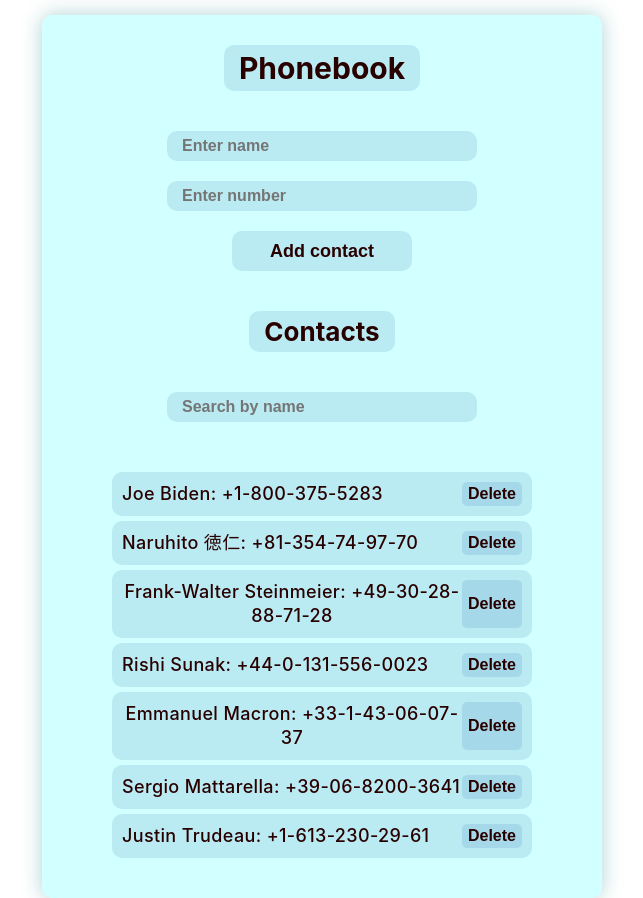
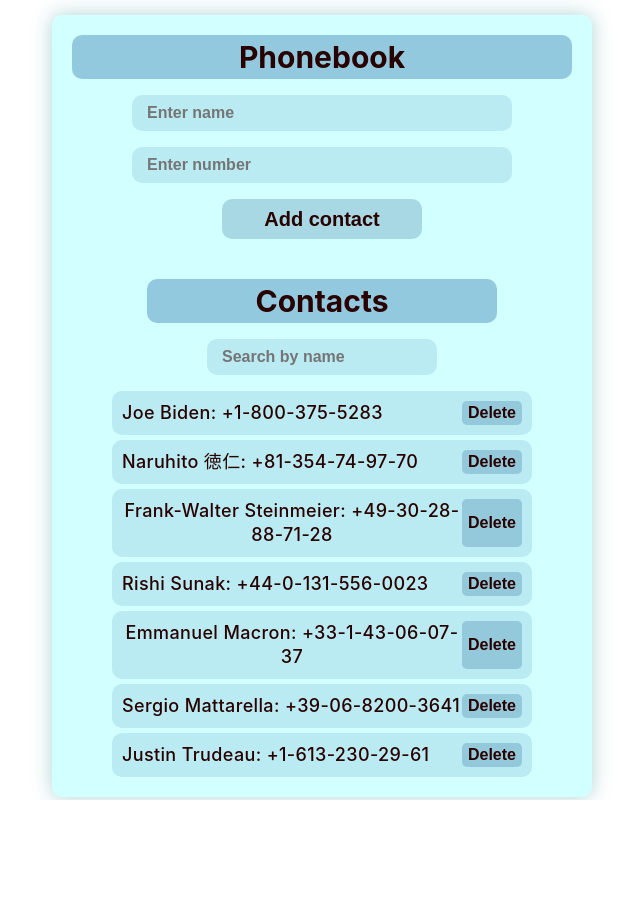
Before and after one commit to sidlicki/goit-react-hw-06-phonebook, a React (Create React App) app: page / in a window 1280 px wide. Shown: the whole page, without its empty margins (318-961 px from the left). After the commit the page ends 800 px from the top, so only its background shows below. Built offline with nearby package versions, Linux system fonts and the light colour scheme.

Commit message:
styles update

```diff
--- a/src/components/App.module.css
+++ b/src/components/App.module.css
@@ -5,34 +5,33 @@
   display: flex;
   flex-direction: column;
   align-items: center;
-  gap: 40px;
-  width: max-content;
-  min-width: 500px;
-  padding: 30px;
+  padding: 20px;
+  margin-left: auto;
+  margin-right: auto;
+  max-width: 500px;
   background-color: rgba(0, 255, 255, 0.178);
   border-radius: 10px;
   box-shadow: 0 0 20px rgba(24, 129, 129, 0.349);
-  min-height: 70vh;
 }
 
-.title {
+.title,
+.subtitle {
   font-size: 30px;
   font-weight: bold;
   text-align: center;
   margin: 0;
   color: rgb(41, 0, 0);
-  background-color: rgba(10, 85, 151, 0.116);
-  padding: 5px 15px;
+  background-color: rgba(10, 85, 151, 0.316);
+  padding: 4px 0;
   border-radius: 10px;
+  margin-bottom: 16px;
+}
+
+.title {
+  width: 100%;
 }
 
 .subtitle {
-  font-size: 26px;
-  font-weight: bold;
-  text-align: center;
-  margin: 0;
-  color: rgb(41, 0, 0);
-  background-color: rgba(10, 85, 151, 0.116);
-  padding: 5px 15px;
-  border-radius: 10px;
+  width: 70%;
+  margin-top: 40px;
 }
--- a/src/components/ContactForm/ContactForm.module.css
+++ b/src/components/ContactForm/ContactForm.module.css
@@ -3,13 +3,12 @@
   flex-direction: column;
   align-items: center;
   justify-content: center;
-  gap: 20px;
   width: 100%;
+  gap: 16px;
 }
 .input {
-  width: 100%;
-  max-width: 280px;
-  height: 30px;
+  width: 70%;
+  height: 36px;
   padding: 0 15px 0 15px;
   border-radius: 10px;
   border: none;
@@ -30,25 +29,25 @@
 }
 
 .button {
-  width: 100%;
-  max-width: 180px;
+  width: 40%;
+  min-width: 150px;
   height: 40px;
   padding: 0 15px 0 15px;
   border-radius: 10px;
   border: none;
   outline: none;
-  font-size: 18px;
+  font-size: 20px;
   font-weight: bold;
   color: rgb(41, 0, 0);
-  background-color: rgba(10, 85, 151, 0.116);
+  background-color: rgba(12, 74, 128, 0.216);
   cursor: pointer;
   transition: 0.3s ease;
 }
 .button:hover {
-  background-color: rgba(10, 85, 151, 0.305);
+  background-color: rgba(10, 85, 151, 0.405);
   transition: 0.3s ease;
 }
 .button:focus {
-  background-color: rgba(10, 85, 151, 0.305);
+  background-color: rgba(10, 85, 151, 0.405);
   transition: 0.3s ease;
 }
--- a/src/components/ContactList/ContactList.module.css
+++ b/src/components/ContactList/ContactList.module.css
@@ -1,12 +1,11 @@
 .list {
+  padding: 0;
   width: 100%;
   list-style: none;
-  margin: 0;
+  margin: 16px 0 0 0;
   display: flex;
   flex-direction: column;
   align-items: center;
-  padding: 10px;
-
   gap: 5px;
 }
 .item {
@@ -39,16 +38,16 @@
   font-size: 16px;
   font-weight: bold;
   color: rgb(41, 0, 0);
-  background-color: rgba(10, 85, 151, 0.116);
+  background-color: rgba(12, 74, 128, 0.216);
   cursor: pointer;
   transition: 0.3s ease;
 }
 .button:hover {
-  background-color: rgba(10, 85, 151, 0.305);
+  background-color: rgba(10, 85, 151, 0.405);
   transition: 0.3s ease;
 }
 .button:focus {
-  background-color: rgba(10, 85, 151, 0.305);
+  background-color: rgba(10, 85, 151, 0.405);
   transition: 0.3s ease;
 }
 
--- a/src/components/Filter/Filter.module.css
+++ b/src/components/Filter/Filter.module.css
@@ -1,8 +1,7 @@
 .input {
-  width: 100%;
-  max-width: 280px;
-
-  height: 30px;
+  width: 40%;
+  min-width: 150px;
+  height: 36px;
   padding: 0 15px 0 15px;
   border-radius: 10px;
   border: none;
```
Also changed, not shown: src/components/App.jsx (+0 -30 lines).
